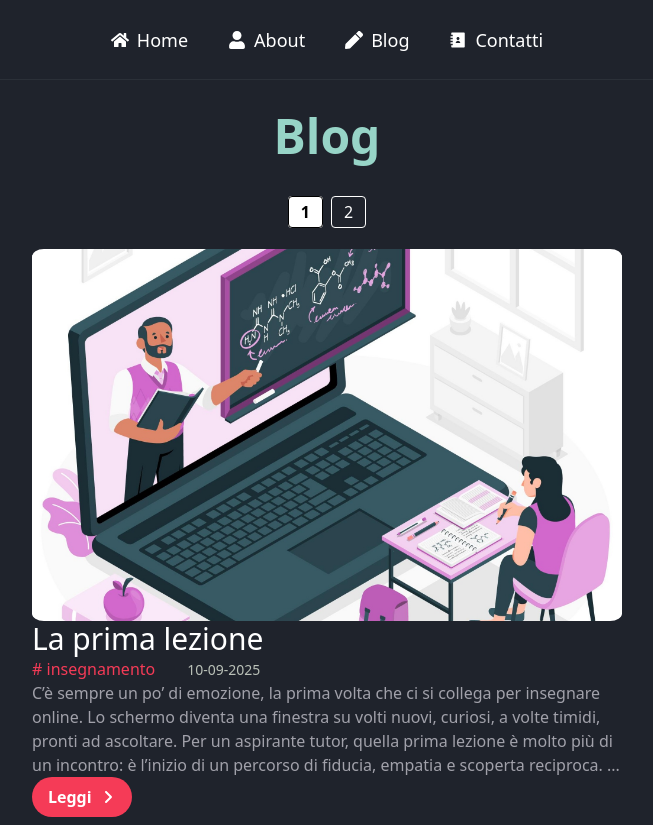
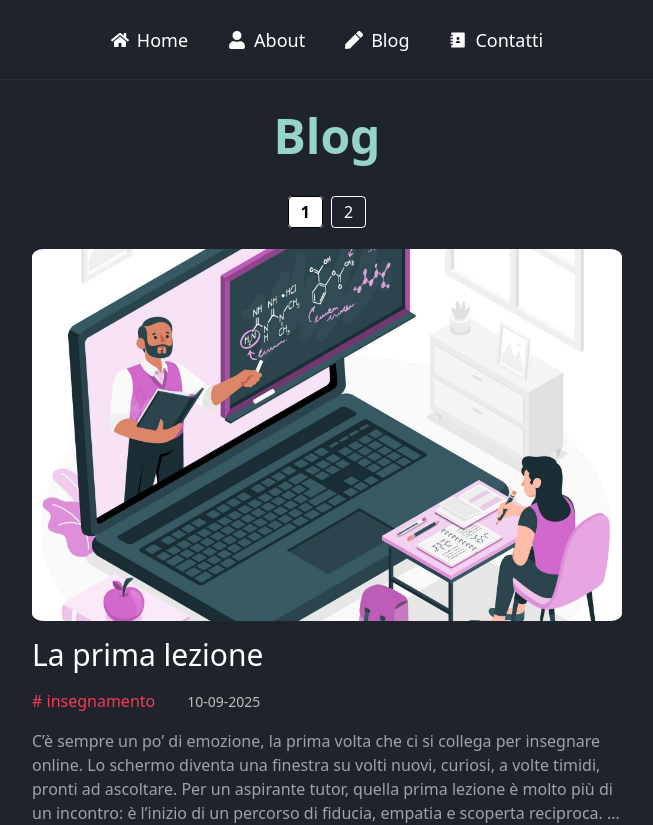
Before and after one commit to giuliadev95/typescript-blog, a React (Vite) app: page /blog in a window 1280 px wide. Shown: the top 825 px of the page, without its empty margins (313-966 px from the left). Built offline with nearby package versions, Linux system fonts and the light colour scheme.

Commit message:
fix: Fix gap

```diff
--- a/src/components/PostCard.tsx
+++ b/src/components/PostCard.tsx
@@ -19,7 +19,7 @@ export const PostCard=({post} : BlogPostProps )=>{
     return(
         <div className="lg:flex lg:flex-col lg:items-center">
             <div className="flex flex-col w-[100%] lg:w-[50%]">
-                <article className="p-2 h-fit border-[1px] border-[#1f232c] mb-[4rem] flex flex-col items-start">
+                <article className="p-2 h-fit border-[1px] border-[#1f232c] mb-[4rem] flex flex-col items-start gap-4">
                     <img
                         src={(post.img[0].imgUrl)}
                         style={{ width: "100%", height: "100%", objectFit: "cover", objectPosition: "center", borderRadius:"2%"}}
```
